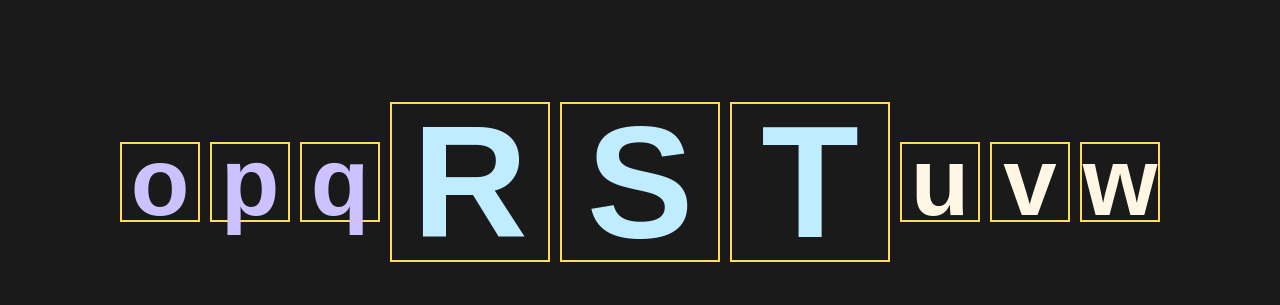
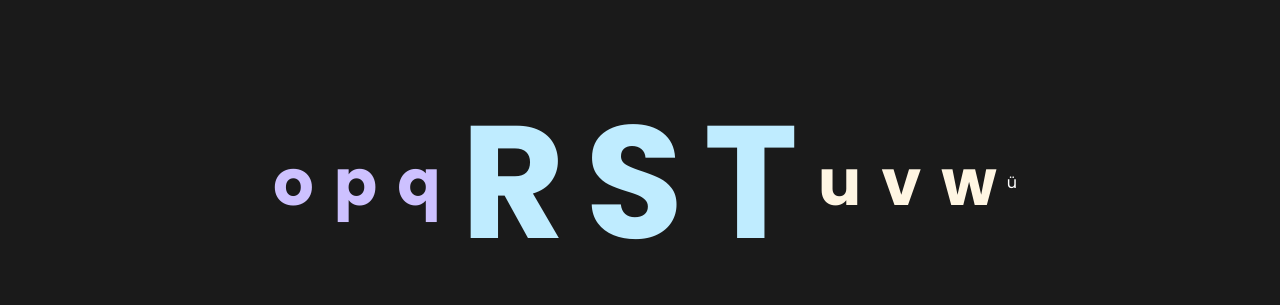
Before and after one commit to Skrulpix/alphabet-scroll, a plain HTML site: page index.html in a window 1280 px wide. Shown: the part 218-523 px from the top of the page. Drawn offline with Linux system fonts and the light colour scheme.

Commit message:
Refactor animation logic and improve styling for letter boxes

```diff
--- a/index.html
+++ b/index.html
@@ -5,17 +5,13 @@
   <meta name="viewport" content="width=device-width, initial-scale=1.0">
   <title>Individual Letter Boxes Animation</title>
   <link rel="stylesheet" href="style.css">
+  <link href="https://fonts.googleapis.com/css2?family=Poppins:wght@400;700&display=swap" rel="stylesheet">
 </head>
 <body>
-  <div class="animation-container" id="letter-segment-1">
-    <!-- Individual letter boxes will be generated here -->
-  </div>
-  <div class="animation-container" id="letter-segment-2">
-    <!-- Individual letter boxes will be generated here -->
-  </div>
-  <div class="animation-container" id="letter-segment-3">
-    <!-- Individual letter boxes will be generated here -->
-  </div>
+  <div class="animation-container" id="letter-segment-1"></div>
+  <div class="animation-container" id="letter-segment-2"></div>
+  <div class="animation-container" id="letter-segment-3"></div>
   <script src="script.js"></script>
 </body>
 </html>
+ü
--- a/script.js
+++ b/script.js
@@ -6,9 +6,6 @@ const Alphabet1 = "abcdefghijklmnopq"; // lowercase
 const Alphabet2 = "ABCDEFGHIJKLMNOPQRST"; // uppercase
 const Alphabet3 = "abcdefghijklmnopqrstuvw"; // lowercase
 const maxVisibleLength = 3; // Maximum letters to display
-let currentIndex1 = 0;
-let currentIndex2 = 0;
-let currentIndex3 = 0;
 
 // Create letter boxes and append them to the container
 function createLetterBoxes(letterSegment) {
@@ -20,32 +17,32 @@ function createLetterBoxes(letterSegment) {
   }
 }
 
-// Animate letters into the letter boxes
-function animateLetters(fullAlphabet, currentIndex, letterSegment, isUpperCase) {
+// Animate letters into the letter boxes using setInterval for cleaner logic
+function animateLettersOptimized(fullAlphabet, letterSegment, isUpperCase) {
   const letterBoxes = letterSegment.querySelectorAll(".letter-box");
+  let currentIndex = 0;
 
+  const interval = setInterval(() => {
     // Update each box with the corresponding letter
     for (let i = 0; i < maxVisibleLength; i++) {
-    // Calculate the index in the fullAlphabet string
       const alphabetIndex = currentIndex - (maxVisibleLength - 1 - i); // Fill from the rightmost box
 
-    // Fill boxes with letters if the index is within bounds
       if (alphabetIndex >= 0 && alphabetIndex < fullAlphabet.length) {
-      letterBoxes[i].textContent = (alphabetIndex <= currentIndex) // Fill only if we are at or past the current index
-        ? (isUpperCase
+        letterBoxes[i].textContent = isUpperCase
           ? fullAlphabet[alphabetIndex].toUpperCase()
-          : fullAlphabet[alphabetIndex].toLowerCase())
-        : ""; // Keep the rest empty
+          : fullAlphabet[alphabetIndex].toLowerCase();
       } else {
         letterBoxes[i].textContent = ""; // Clear if out of bounds
       }
     }
 
-  // Increment the index until we reach the end of the alphabet
+    // Increment the index or stop the animation if the end is reached
     if (currentIndex < fullAlphabet.length - 1) {
       currentIndex++;
-    setTimeout(() => animateLetters(fullAlphabet, currentIndex, letterSegment, isUpperCase), 200);
+    } else {
+      clearInterval(interval); // Stop the animation
     }
+  }, 100); // Faster animation with 100ms delay
 }
 
 // Initialize the letter boxes and start the animation
@@ -53,13 +50,11 @@ createLetterBoxes(letterSegment1);
 createLetterBoxes(letterSegment2);
 createLetterBoxes(letterSegment3);
 
-// Start the animation for Alphabet1 after a 1200ms delay
+// Start the animations
 setTimeout(() => {
-  animateLetters(Alphabet1, currentIndex1, letterSegment1, false); // Alphabet1: lowercase
-}, 1200);
-// Start the animation for Alphabet2 after a 600ms delay
+  animateLettersOptimized(Alphabet1, letterSegment1, false); // Alphabet1: lowercase
+}, 600);
 setTimeout(() => {
-  animateLetters(Alphabet2, currentIndex2, letterSegment2, true); // Alphabet2: uppercase
-}, 600);
-// Start the animation for Alphabet3 instantly
-animateLetters(Alphabet3, currentIndex3, letterSegment3, false); // Alphabet3: lowercase
+  animateLettersOptimized(Alphabet2, letterSegment2, true); // Alphabet2: uppercase
+}, 300);
+animateLettersOptimized(Alphabet3, letterSegment3, false); // Alphabet3: lowercase
--- a/style.css
+++ b/style.css
@@ -1,4 +1,4 @@
-/* style.css */
+/* Reset and general styles */
 * {
   margin: 0;
   padding: 0;
@@ -10,36 +10,36 @@ body, html {
   display: flex;
   justify-content: center;
   align-items: center;
-  background-color: #1a1a1a;
+  background-color: #1a1a1a; /* Dark background for contrast */
   color: #ffffff;
-  font-family: Arial, sans-serif;
+  font-family: 'Poppins', sans-serif; /* Cool font */
 }
 
+/* Animation container */
 .animation-container {
-  display: flex; /* Use flex to arrange letter boxes in a row */
+  display: flex; /* Arrange letter boxes in a row */
+  justify-content: center;
+  align-items: center;
 }
 
+/* Letter box styling */
 .letter-box {
-  width: 80px; /* Fixed width for each letter box */
-  height: 80px; /* Fixed height for each letter box */
-  font-size: 6rem; /* Large font size */
+  font-size: 4rem; /* Large font size */
   font-weight: bold;
   text-align: center;
-  display: flex;
-  justify-content: center; /* Center horizontally */
-  align-items: center; /* Center vertically */
-  margin: 0 5px; /* Space between boxes */
-  color: #CDC1FF;
-  border: 2px solid #ffdd57; /* Optional border for visibility */
+  color: #CDC1FF; /* Light purple text color */
+  border: none; /* Remove yellow border */
+  background: none; /* Remove background */
+  margin: 0 10px; /* Add spacing between letters */
 }
 
+/* Segment-specific styles */
 #letter-segment-2 .letter-box {
-  width: 160px;
-  height: 160px;
-  font-size: 10rem;
-  color: #BFECFF;
+  font-size: 10rem; /* Slightly larger font size for segment 2 */
+  color: #BFECFF; /* Light blue text color */
 }
 
 #letter-segment-3 .letter-box {
-  color: #FFF6E3;
+  font-size: 4rem; /* Default font size */
+  color: #FFF6E3; /* Light cream text color */
 }
```
Lines whose indentation alone changed are shown as unchanged.
